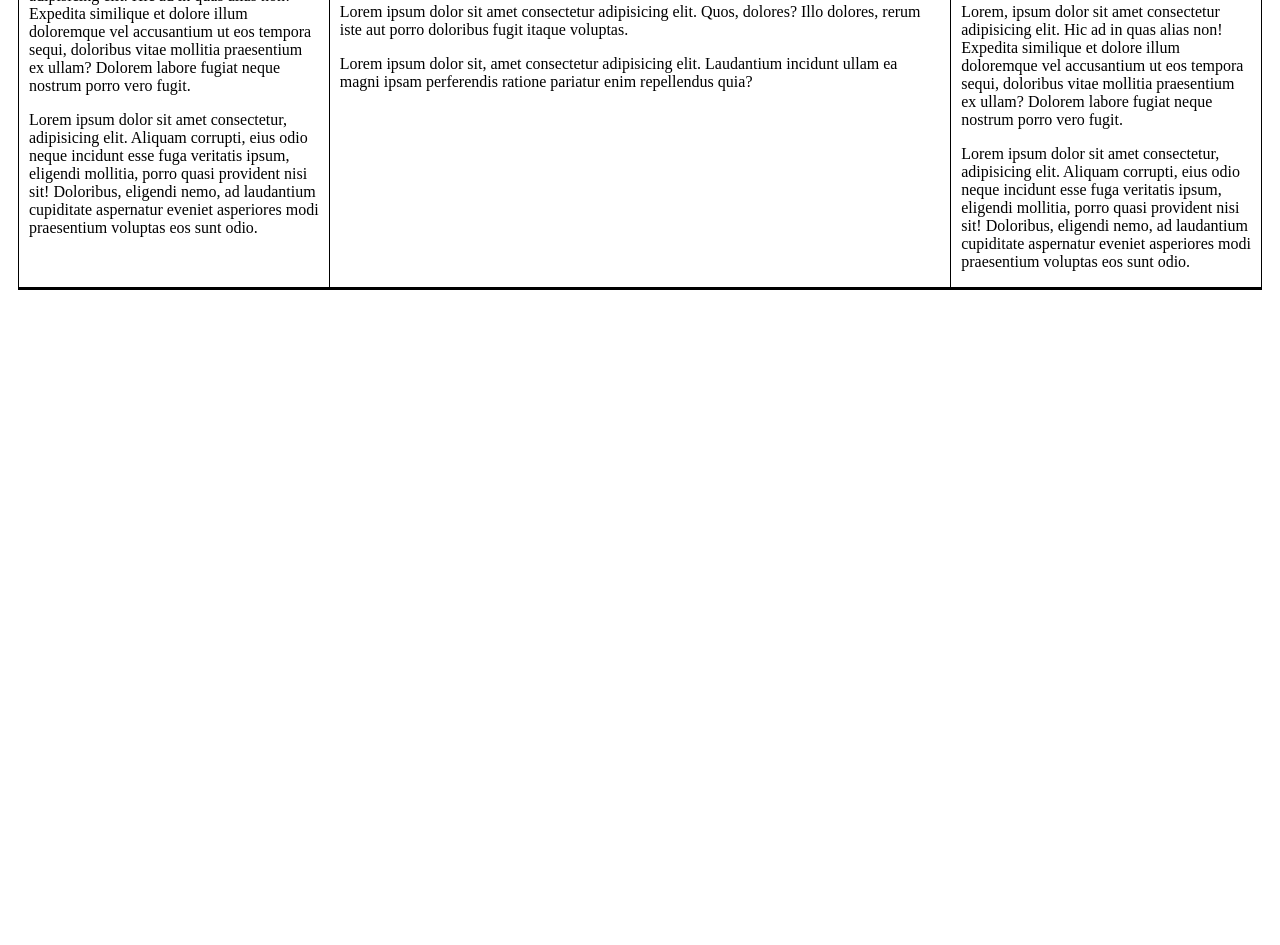
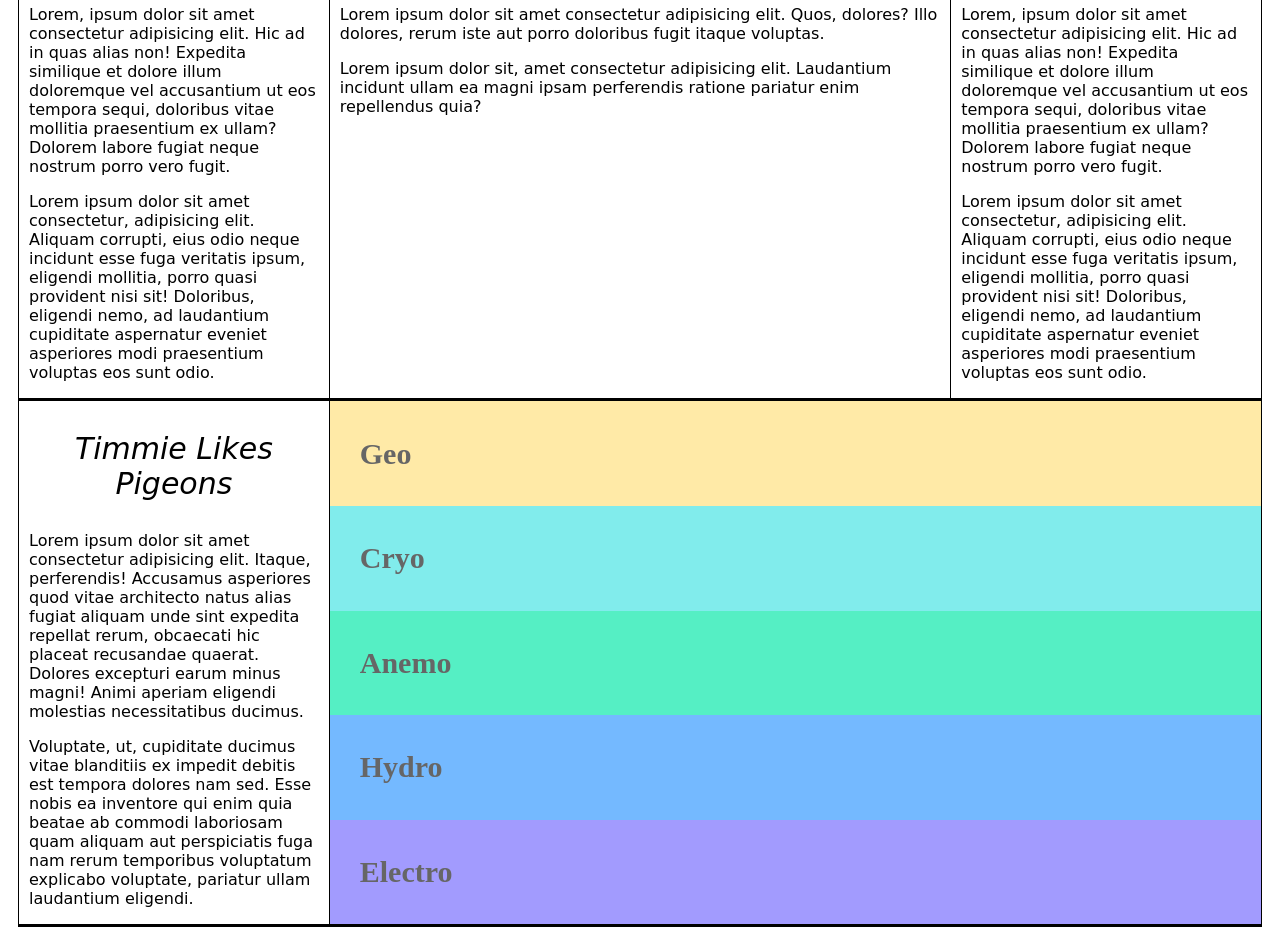
Before and after one commit to Jathrii/fem-i2wdv2-htmlcss, a plain HTML site: page src/index.html in a window 1280 px wide. Shown: the part 296-1241 px from the top of the page. Before the commit the page ends 800 px from the top, so only its background shows below. Drawn offline with Linux system fonts and the light colour scheme.

Commit message:
feat: add second section

```diff
--- a/src/index.html
+++ b/src/index.html
@@ -49,5 +49,45 @@
       </p>
     </article>
   </section>
+  <section class="row">
+    <article class="story quarter">
+      <h1 class="article-title">
+        Timmie Likes Pigeons
+      </h1>
+      <p>
+        Lorem ipsum dolor sit amet consectetur adipisicing elit. Itaque, perferendis! Accusamus asperiores quod vitae architecto natus alias fugiat aliquam unde sint expedita repellat rerum, obcaecati hic placeat recusandae quaerat. Dolores excepturi earum minus magni! Animi aperiam eligendi molestias necessitatibus ducimus.
+      </p>
+      <p>
+        Voluptate, ut, cupiditate ducimus vitae blanditiis ex impedit debitis est tempora dolores nam sed. Esse nobis ea inventore qui enim quia beatae ab commodi laboriosam quam aliquam aut perspiciatis fuga nam rerum temporibus voluptatum explicabo voluptate, pariatur ullam laudantium eligendi.
+      </p>
+    </article>
+    <ul class="story three-quarters elements">
+      <li class="element element-geo">
+        <a href="#" class="element-link">
+          Geo
+        </a>
+      </li>
+      <li class="element element-cryo">
+        <a href="#" class="element-link">
+          Cryo
+        </a>
+      </li>
+      <li class="element element-anemo">
+        <a href="#" class="element-link">
+          Anemo
+        </a>
+      </li>
+      <li class="element element-hydro">
+        <a href="#" class="element-link">
+          Hydro
+        </a>
+      </li>
+      <li class="element element-electro">
+        <a href="#" class="element-link">
+          Electro
+        </a>
+      </li>
+    </ul>
+  </section>
 </body>
 </html>
--- a/src/styles.css
+++ b/src/styles.css
@@ -4,11 +4,11 @@
 
 body {
   padding: 10px;
+  font-family: cursive;
 }
 
 .title {
   text-align: center;
-  font-family: cursive;
   font-weight: normal;
   font-size: 60px;
 }
@@ -38,13 +38,66 @@ body {
   width: 50%;
 }
 
+.three-quarters {
+  width: 75%;
+}
+
 .article-title {
   text-align: center;
   font-size: 30px;
+  font-style: italic;
   font-weight: normal;
-  font-style: italic;
 }
 
 .article-img {
   width: 100%;
 }
+
+.elements {
+  display: flex;
+  flex-direction: column;
+  align-items: stretch;
+  justify-content: center;
+  padding: 0;
+  margin: 0;
+}
+
+.element {
+  display: flex;
+  align-items: center;
+  flex: 1;
+}
+
+.element-link {
+  color: black;
+  text-decoration: none;
+  font-size: 30px;
+  padding-left: 30px;
+  font-weight: bold;
+  font-family: "Futura";
+  color: #666;
+}
+
+.element-link:hover {
+  text-decoration: underline;
+}
+
+.element-geo {
+  background-color: #ffeaa7;
+}
+
+.element-cryo {
+  background-color: #81ecec;
+}
+
+.element-anemo {
+  background-color: #55efc4;
+}
+
+.element-hydro {
+  background-color: #74b9ff;
+}
+
+.element-electro {
+  background-color: #a29bfe;
+}
```
